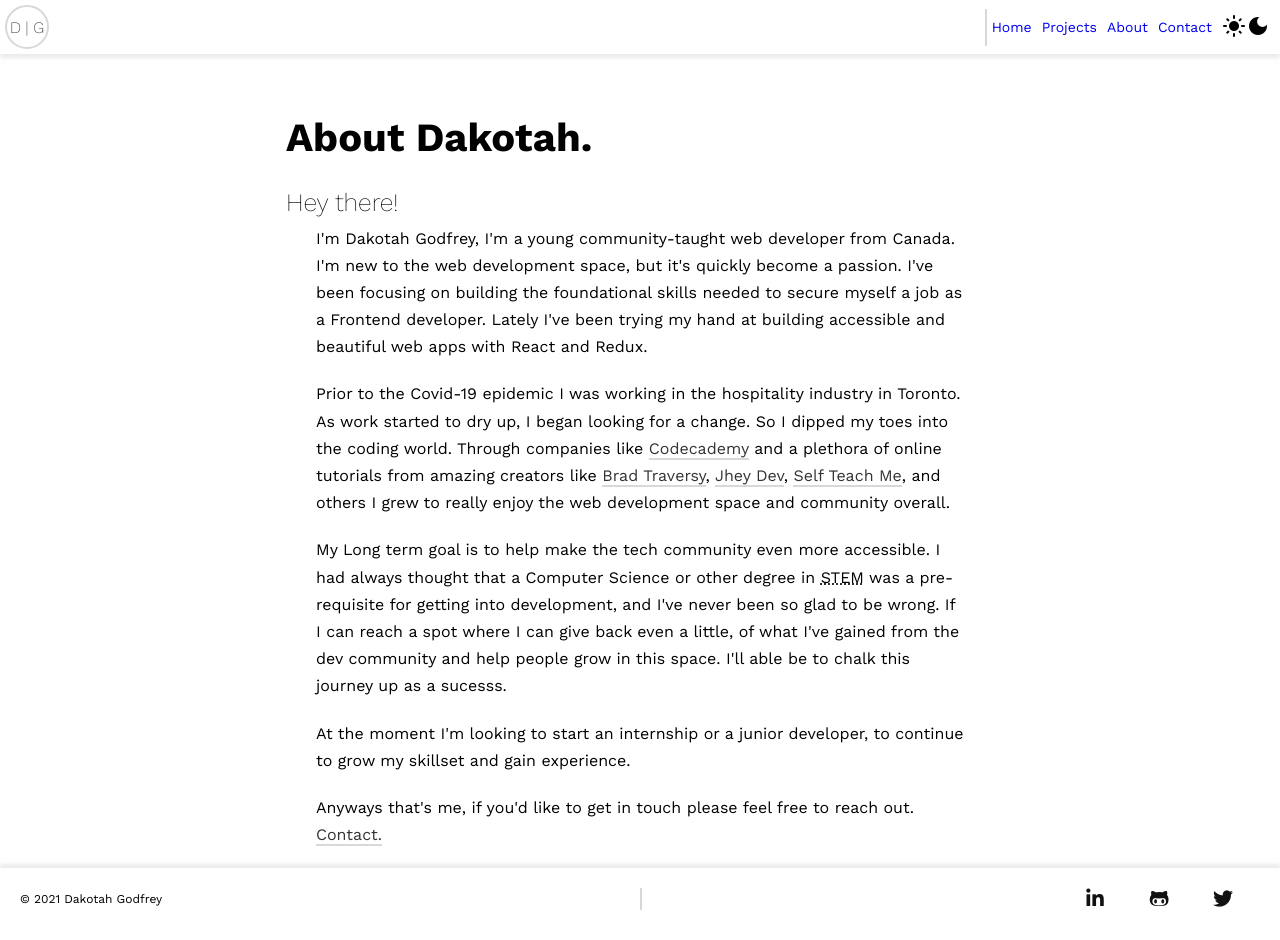
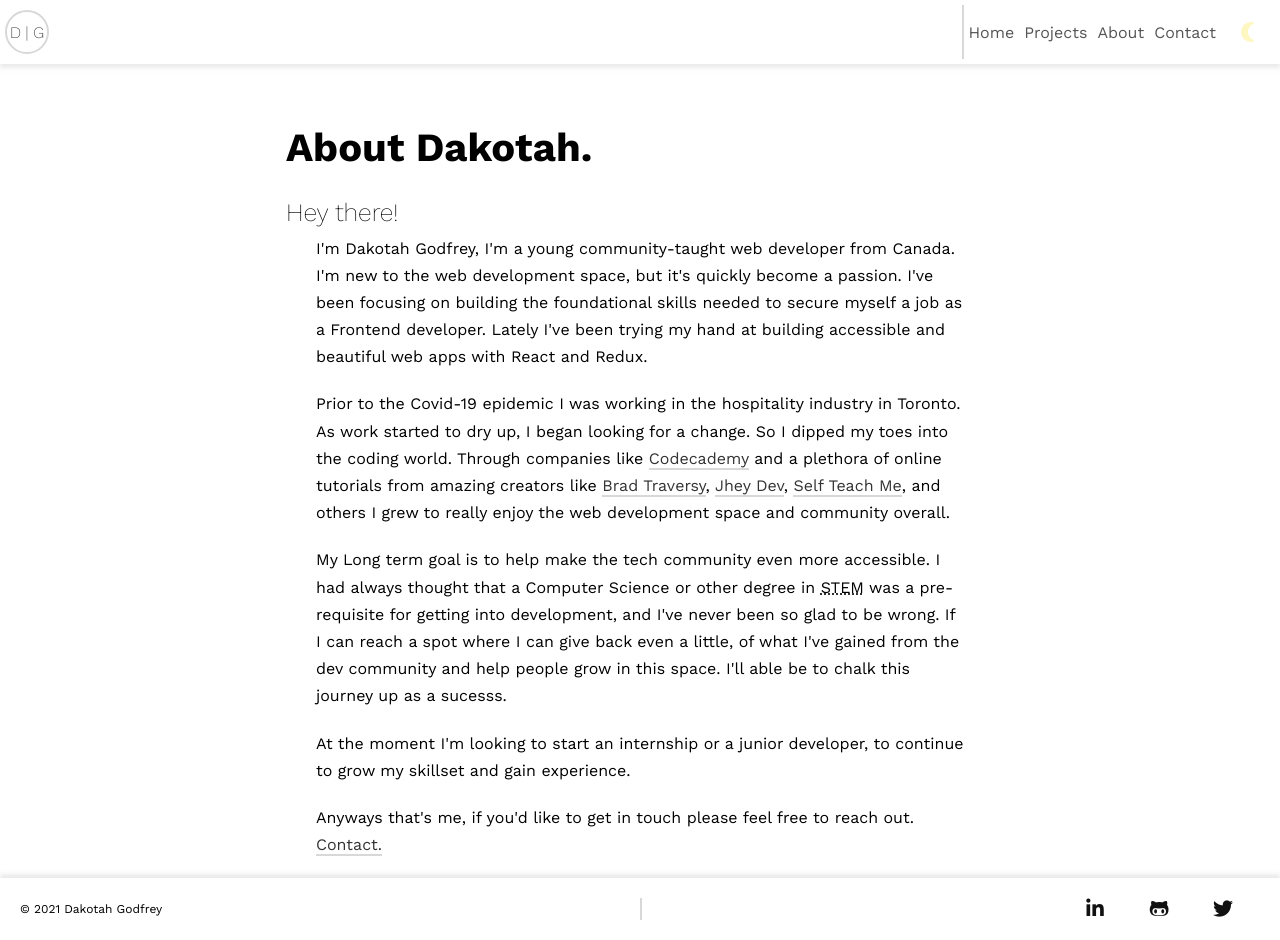
Before and after one commit to DakotahGodfrey/profile_site, a React (Create React App) app: page /about in a window 1280 px wide. Built offline with nearby package versions, Linux system fonts and the light colour scheme.

Commit message:
added animations for toggle icons

```diff
--- a/src/assets/scss/_navbar.scss
+++ b/src/assets/scss/_navbar.scss
@@ -11,7 +11,19 @@ nav {
     border-left: $site-medium-light-color 2px solid;
     li {
       margin: 0.5rem;
-      font-size: 1.4rem;
+      font-size: 1.6rem;
+      a {
+        display: block;
+        color: $tex-light-grey-color;
+        transition: all 0.4s ease-out;
+        &:hover {
+          color: $text-dark-color;
+          transform: scale(1.1);
+        }
+        &:focus {
+          @extend:hover;
+        }
+      }
     }
   }
   .logo {
@@ -24,4 +36,64 @@ nav {
     justify-content: center;
     border: 2px solid $site-medium-light-color;
   }
+  .dark-mode-toggle {
+    display: grid;
+    height: 4.4rem;
+    width: 4.4rem;
+    align-items: center;
+    border-radius: 50%;
+    cursor: pointer;
+    &:hover {
+      .light-mode {
+        animation: spin 3s linear infinite;
+      }
+      .dark-mode {
+        animation: rock 4s ease-out infinite;
+      }
+    }
+    &:focus {
+      @extend:hover;
+    }
+
+    .dark-mode {
+      grid-row: 1;
+      grid-column: 1;
+      opacity: 1;
+      color: #fff7c2;
+      transform-origin: center;
+      border-radius: 50%;
+      width: min-content;
+      justify-self: center;
+    }
+    .light-mode {
+      grid-row: 1;
+      grid-column: 1;
+      color: #fad700;
+      opacity: 0;
+      font-weight: 700;
+      transition: all 0.6s ease-out;
+    }
+  }
 }
+
+@keyframes spin {
+  100% {
+    transform: rotate(360deg);
+  }
+}
+
+@keyframes rock {
+  0%,
+  100% {
+    transform: rotate(0);
+  }
+  25% {
+    transform: rotate(-35deg);
+  }
+  50% {
+    transform: rotate(0deg);
+  }
+  75% {
+    transform: rotate(5deg);
+  }
+}
--- a/src/components/layout/navbar/Navbar.jsx
+++ b/src/components/layout/navbar/Navbar.jsx
@@ -28,9 +28,9 @@ const Navbar = ({ positionFixed }) => {
           <Link to="/contact">Contact</Link>
         </li>
         <li>
-          <button>
-            <i className="material-icons">light_mode</i>
-            <i className="material-icons">dark_mode</i>
+          <button className="dark-mode-toggle">
+            <i className="material-icons light-mode">light_mode</i>
+            <i className="material-icons dark-mode">nightlight_round</i>
           </button>
         </li>
       </ul>
```
